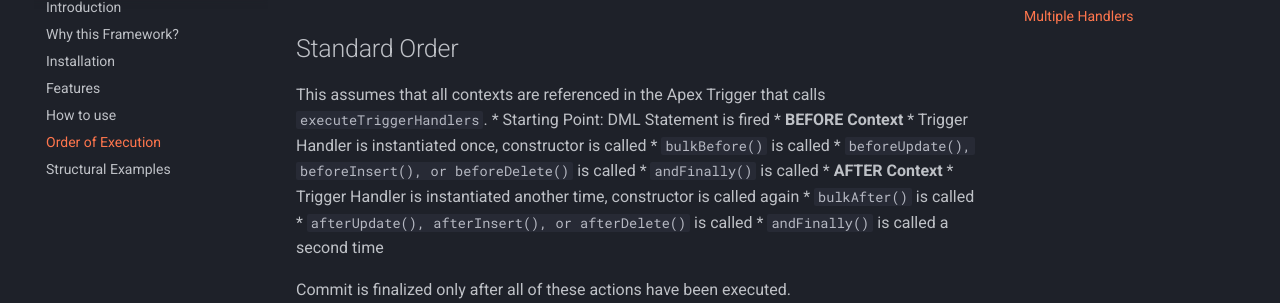
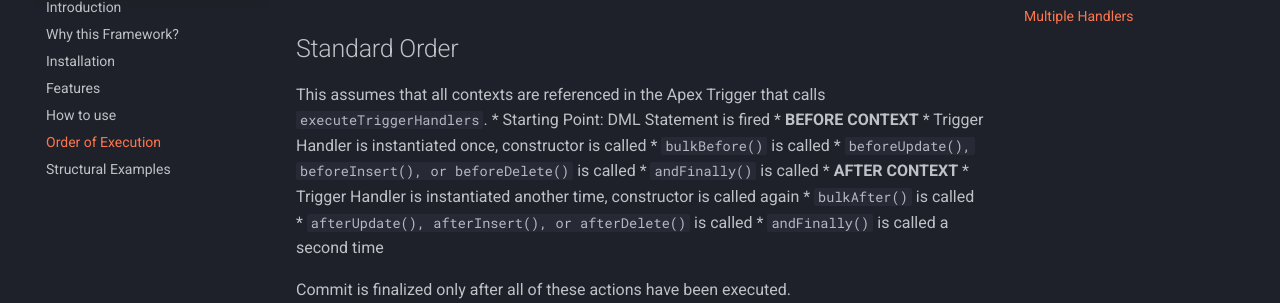
Before and after one commit to dschibster/sfdx-trigger-factory, an MkDocs documentation site: the page built from docs/order.md, in a window 1280 px wide and 1048 px high. Shown: the part 149-452 px from the top of the window. Built offline with MkDocs 1.6.1 and Material for MkDocs 9.7.7, drawn with Linux system fonts in a browser that asks for light colours; comment, search, counter and statistics services are not loaded.

```diff
--- a/docs/order.md
+++ b/docs/order.md
@@ -3,12 +3,12 @@
 
 This assumes that all contexts are referenced in the Apex Trigger that calls `executeTriggerHandlers`.
 * Starting Point: DML Statement is fired
-  * **BEFORE Context**
+  * **BEFORE CONTEXT**
     * Trigger Handler is instantiated once, constructor is called
     * `bulkBefore()` is called
     * `beforeUpdate(), beforeInsert(), or beforeDelete()` is called
     * `andFinally()` is called
-  * **AFTER Context**
+  * **AFTER CONTEXT**
     * Trigger Handler is instantiated another time, constructor is called again
     * `bulkAfter()` is called
     * `afterUpdate(), afterInsert(), or afterDelete()` is called
```
